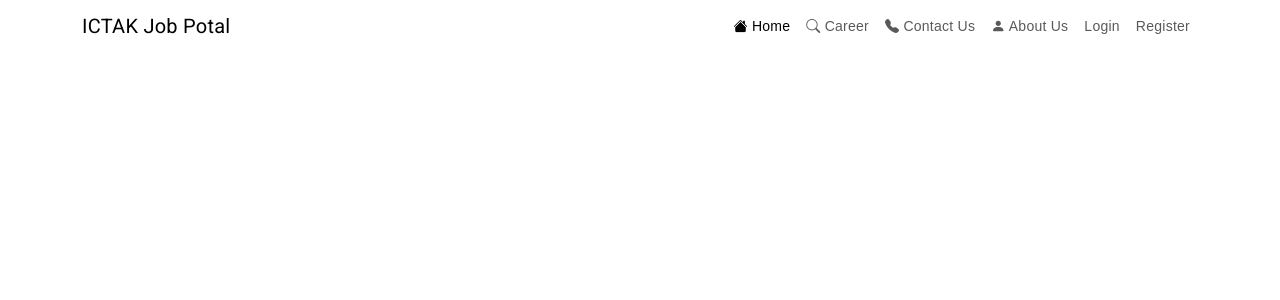
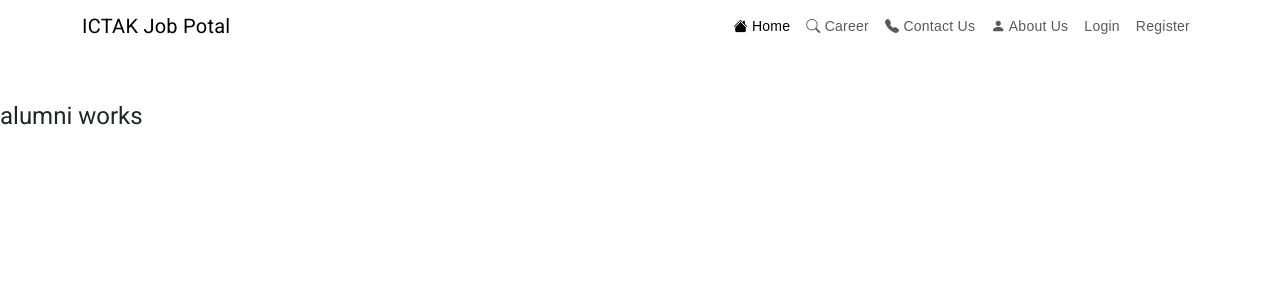
Before and after one commit to aswin0110/Job_Portal, an Angular app in the folder Frontend/: page /alumni in a window 1280 px wide. Before the commit this address led to /. Shown: the top 300 px of the page. Built offline with nearby package versions, Linux system fonts and the light colour scheme.

Commit message:
alumni update

```diff
--- a/Frontend/src/app/app-routing.module.ts
+++ b/Frontend/src/app/app-routing.module.ts
@@ -6,6 +6,7 @@ import { SignupComponent } from './pages/signup/signup.component';
 import { ContactusComponent } from './pages/contactus/contactus.component';
 import { CareerComponent } from './pages/career/career.component';
 import { AboutusComponent } from './pages/aboutus/aboutus.component';
+import { AlumniComponent } from './components/alumni/alumni.component';
 
 const routes: Routes = [
   {path:'', component:HomepageComponent},
@@ -13,7 +14,9 @@ const routes: Routes = [
   {path:'signup', component:SignupComponent},
   {path:'contactus', component:ContactusComponent},
   {path:'career', component:CareerComponent},
-  {path:'aboutus', component:AboutusComponent}
+  {path:'aboutus', component:AboutusComponent},
+  {path:'alumni', component:AlumniComponent},
+
 ];
 
 @NgModule({
--- a/Frontend/src/app/components/alumni/alumni.component.html
+++ b/Frontend/src/app/components/alumni/alumni.component.html
@@ -1,4 +1,6 @@
 
 <section>
-
+    <div>
+        <h1>alumni works</h1>
+    </div>
 </section>
--- a/Frontend/src/app/pages/homepage/homepage.component.css
+++ b/Frontend/src/app/pages/homepage/homepage.component.css
@@ -1,9 +1,9 @@
-:host{
+/* :host{
   background-image: url('../img/home_bg.jpg');
-  /* background-size: cover;
+  background-size: cover;
   background-repeat: no-repeat;
-  background-position: center; */
-}
+  background-position: center;
+} */
 .home-content{
     width: 950px;
     height: 500px;
```
